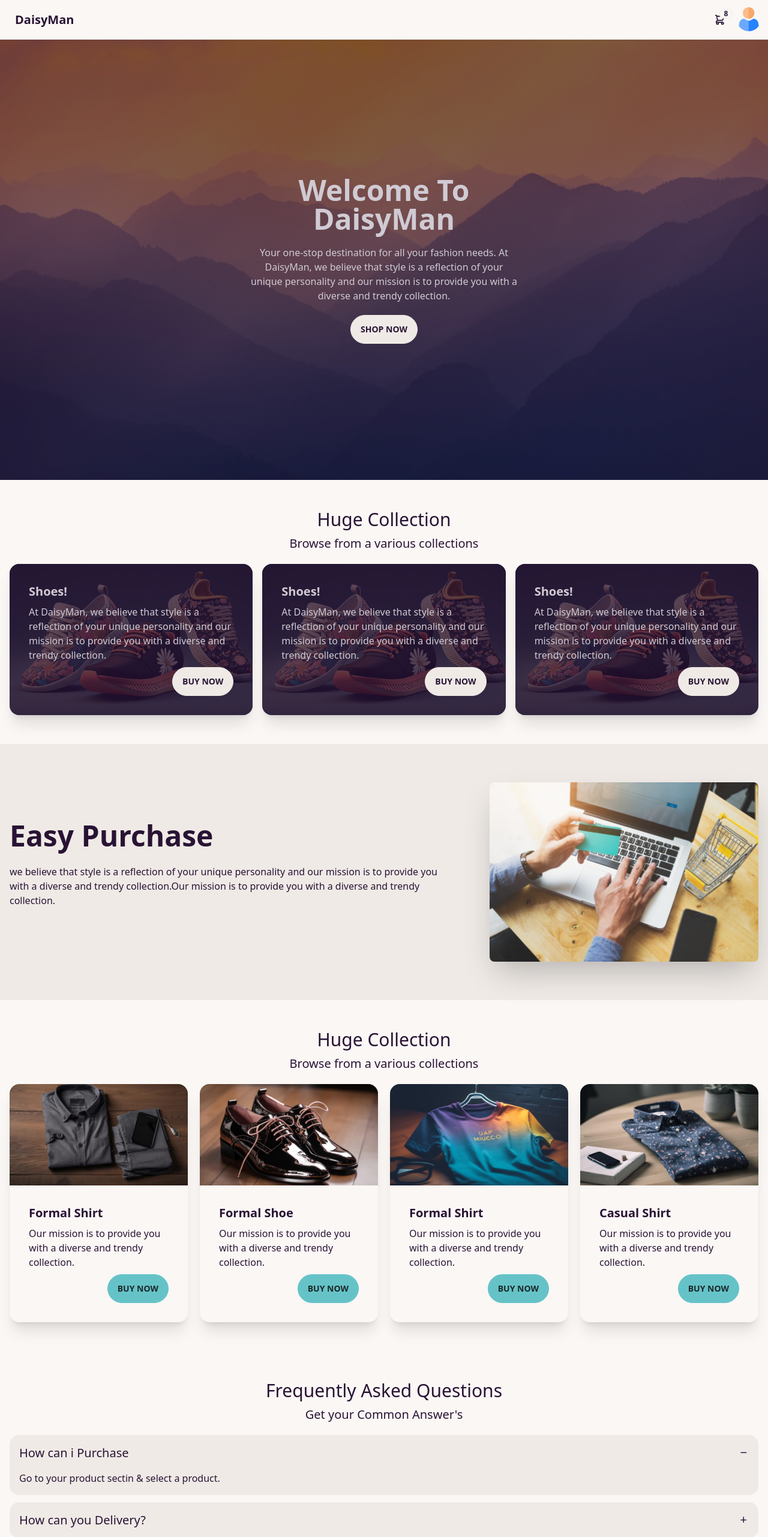
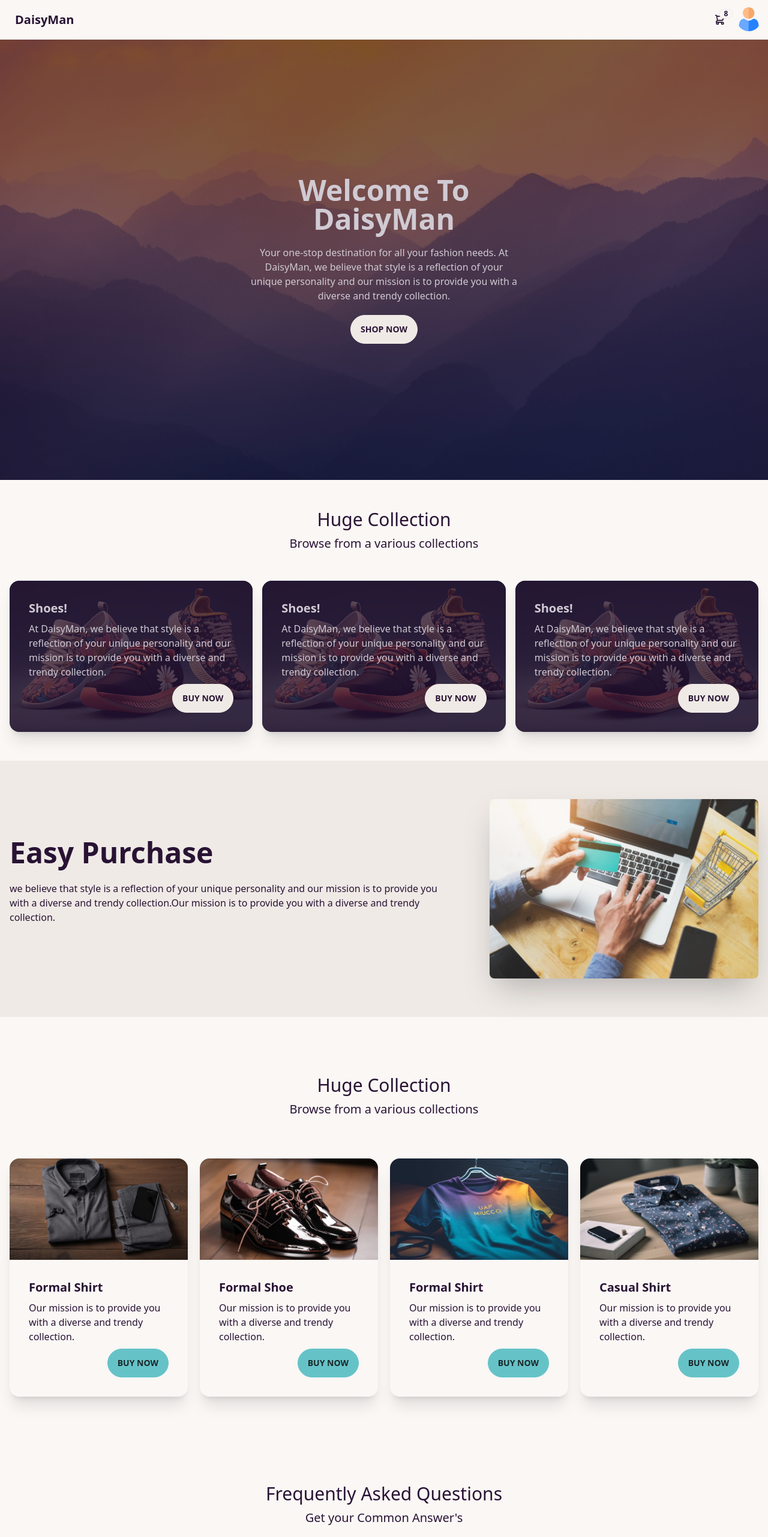
Before and after one commit to coderrahim/daisy-man, a plain HTML site: page index.html in a window 1280 px wide. Shown: the top 2562 px of the page at 60% size. Drawn offline with nearby package versions, Linux system fonts and the light colour scheme.

Commit message:
final submit

```diff
--- a/index.html
+++ b/index.html
@@ -16,13 +16,13 @@
 <body>
     <!-- Header SEction -->
 
-    <header>
+    <header">
 
         <!-- Navigaiton Menu -->
-
+        <nav class="max-w-7xl mx-auto">
             <div class="navbar bg-base-100">
                 <div class="flex-1">
-                <a class="btn btn-ghost normal-case text-xl">DaisyMan</a>
+                    <a href="/" class="btn btn-ghost normal-case text-xl">DaisyMan</a>
                 </div>
                 <div class="flex-none">
                     <div class="dropdown dropdown-end">
@@ -66,6 +66,7 @@
                     </div>
                 </div>
             </div>
+        </nav>
 
         <!-- Banner Section -->
 
@@ -89,7 +90,7 @@
 
     <section class="py-12  px-4 ">
         <div class="container max-w-7xl mx-auto">
-            <div class="content pb-5">
+            <div class="content pb-12">
                 <h2 class="text-center text-3xl font-medium mb-2">Huge Collection</h2>
                 <p class="text-center text-xl">Browse from a various collections</p>
             </div>
@@ -159,7 +160,7 @@
 
     <section>
         <div class="product-container max-w-7xl mx-auto py-12 px-4">
-            <div class="content pb-5">
+            <div class="content pb-5 lg:my-12">
                 <h2 class="text-center text-3xl font-medium mb-2">Huge Collection</h2>
                 <p class="text-center text-xl">Browse from a various collections</p>
             </div>
@@ -227,7 +228,7 @@
 
     <section>
         <div class="container max-w-7xl mx-auto py-12 px-4">
-            <div class="content pb-5">
+            <div class="content pb-5 lg:my-12">
                 <h2 class="text-center text-xl md:text-3xl font-medium mb-2">Frequently Asked Questions
                 </h2>
                 <p class="text-center text-lg md:text-xl">Get your Common Answer's</p>
```
Lines whose indentation alone changed are shown as unchanged.
